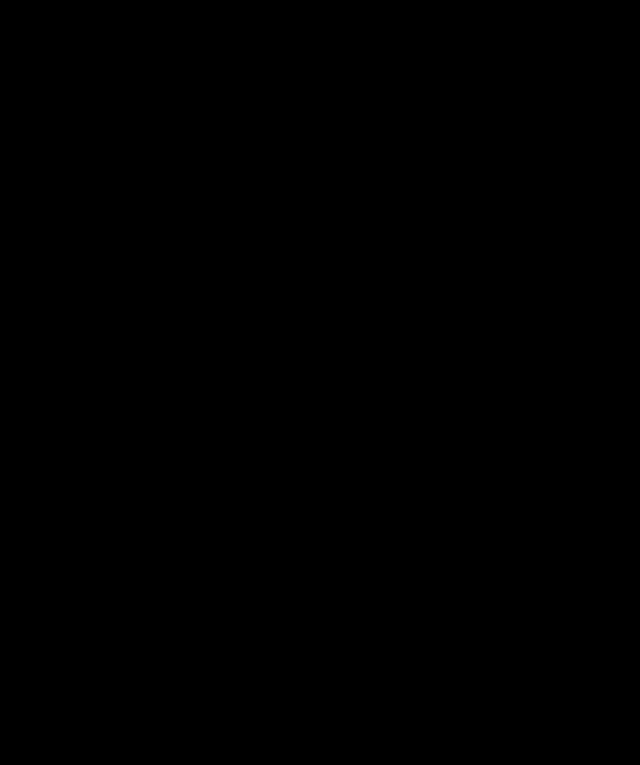
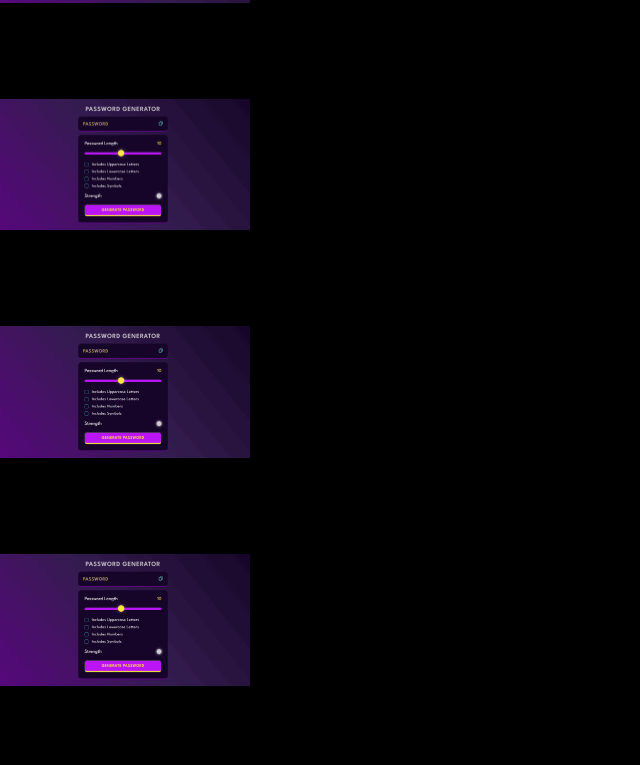
Before and after one commit to lokeshloki3/reactportfolio, a React (Vite) app: page / in a window 1280 px wide. Shown: the part 2495-3260 px from the top of the page, without its empty margins (0-640 px from the left). Before the commit the page ends 2925 px from the top, so only its background shows below. Built offline with nearby package versions, Linux system fonts and the light colour scheme.

Commit message:
proj added

```diff
--- a/src/constants/index.js
+++ b/src/constants/index.js
@@ -5,7 +5,11 @@
 import project5 from "../assets/projects/cortihear.png";
 import project6 from "../assets/projects/weather.png";
 import project7 from "../assets/projects/password.png";
-import project8 from "../assets/projects/discord.png";
+import project8 from "../assets/projects/password.png";
+import project9 from "../assets/projects/password.png";
+import project10 from "../assets/projects/password.png";
+import project11 from "../assets/projects/password.png";
+import project12 from "../assets/projects/discord.png";
 
 export const HERO_CONTENT = `I am a passionate front-end developer with hands-on experience in building web applications using technologies like React, JavaScript, HTML, CSS, Tailwind. My goal is to leverage my expertise to create innovative solutions that drive business growth and deliver exceptional user experiences.`;
 
@@ -88,8 +92,40 @@
 	githubPage: "https://lokeshloki3.github.io/Password-Generator/",
   },
   {
+    title: "Top Courses",
+    image: project8,
+    description:
+      "Created a Random Password Generator webpage with slider to adjust length, password strength indicator, and options for numbers, uppercase and lowercase letters, special characters, and copy functionality using JavaScript, CSS, HTML.",
+    technologies: ["HTML", "CSS", "JavaScript"],
+	githubPage: "https://lokeshloki3.github.io/Password-Generator/",
+  },
+  {
+    title: "Testimonials",
+    image: project9,
+    description:
+      "Created a Random Password Generator webpage with slider to adjust length, password strength indicator, and options for numbers, uppercase and lowercase letters, special characters, and copy functionality using JavaScript, CSS, HTML.",
+    technologies: ["HTML", "CSS", "JavaScript"],
+	githubPage: "https://lokeshloki3.github.io/Password-Generator/",
+  },
+  {
+    title: "Tic Tac Toe Game",
+    image: project10,
+    description:
+      "Created a Random Password Generator webpage with slider to adjust length, password strength indicator, and options for numbers, uppercase and lowercase letters, special characters, and copy functionality using JavaScript, CSS, HTML.",
+    technologies: ["HTML", "CSS", "JavaScript"],
+	githubPage: "https://lokeshloki3.github.io/Password-Generator/",
+  },
+  {
+    title: "Github Users - Dev Detective",
+    image: project11,
+    description:
+      "Created a Random Password Generator webpage with slider to adjust length, password strength indicator, and options for numbers, uppercase and lowercase letters, special characters, and copy functionality using JavaScript, CSS, HTML.",
+    technologies: ["HTML", "CSS", "JavaScript"],
+	githubPage: "https://lokeshloki3.github.io/Password-Generator/",
+  },
+  {
     title: "Discord Clone",
-    image: project8,
+    image: project12,
     description:
       "A website that is a clone of the Discord website using Tailwind CSS.",
     technologies: ["HTML", "CSS", "Tailwind"],
```
